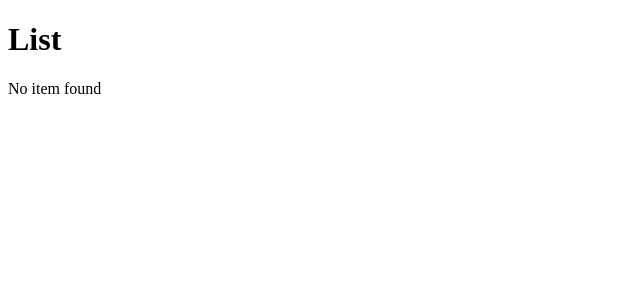
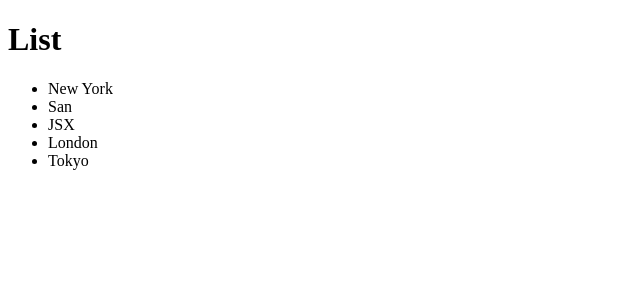
Before and after one commit to ervivekbind/React_Demo, a React (Vite) app: page / in a window 1280 px wide. Shown: the top 300 px of the page, without its empty margins (0-640 px from the left). Built offline with nearby package versions, Linux system fonts and the light colour scheme; the HTML template or start-up script is replaced by a standard one.

Commit message:
Update ListGroup.jsx

```diff
--- a/src/components/ListGroup.jsx
+++ b/src/components/ListGroup.jsx
@@ -9,7 +9,7 @@ function ListGroup() {
         'London',
         'Tokyo'
     ];
-    items = [];
+    //items = [];
 
 
     const Message = items.length == 0 ? <p>No item found</p> : null
```
